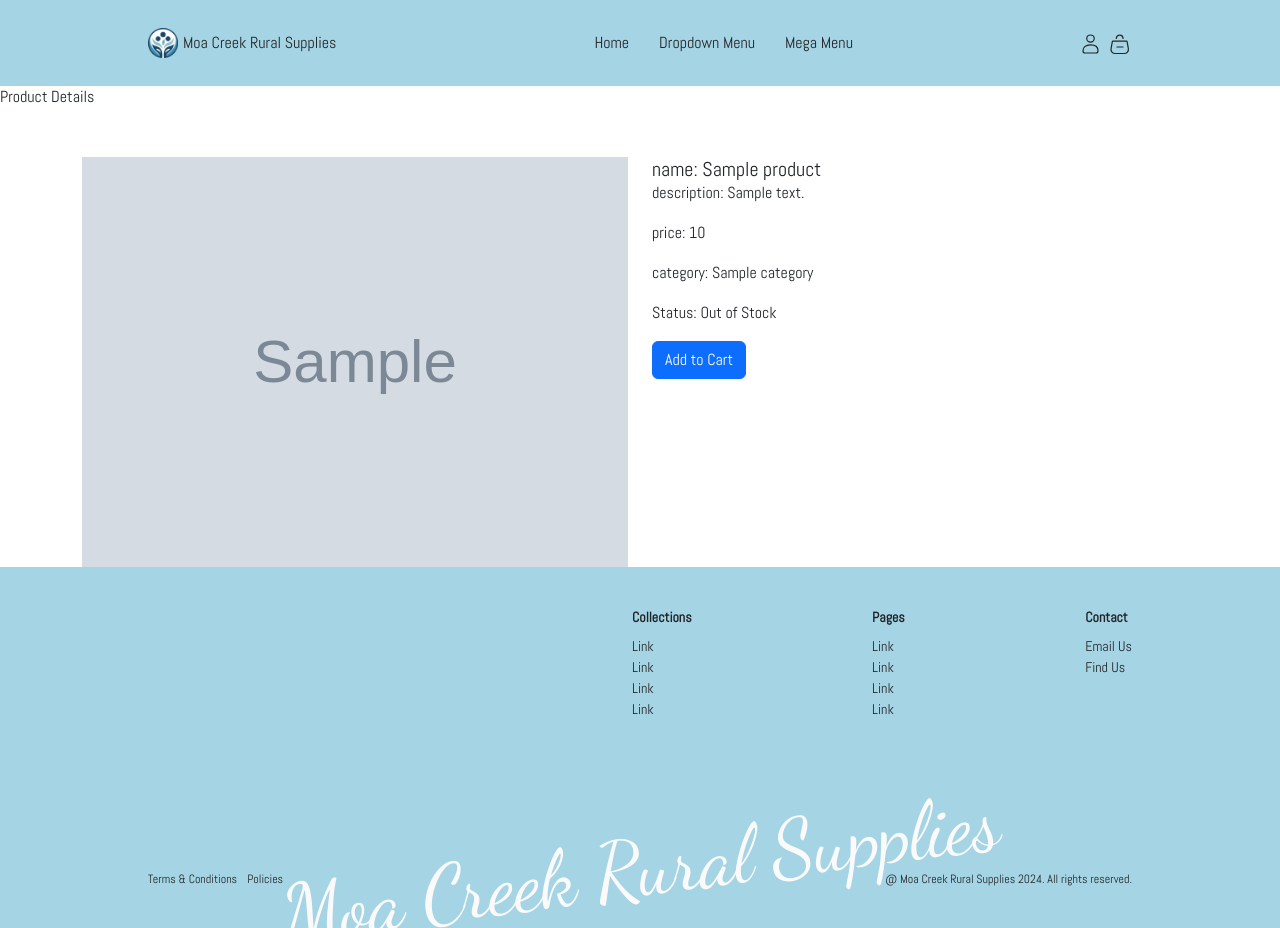
After one commit to thoseJC/Moa-Creek-Rural-Supplies, a Flask app: template templates/product/product_info.html in a window 1280 px wide. The commit adds this page. Run offline with Flask 3, Linux system fonts and the light colour scheme; the template is opened without the code that fills it: most values are stand-ins (such as "Sample title", 1, 10 or a date in 2020); grey boxes marked "Sample" are stand-in pictures.

Commit message:
show single product page.

```diff
--- a/app.py
+++ b/app.py
@@ -159,3 +159,35 @@ def manage_own_profile():
 	return render_template('global/manage_own_profile.html',
 		user=user,
 		msg_obj=msg_obj)
+
+@app.route('/product/<int:product_id>')
+def show_product(product_id):
+	cursor = getCursor()
+	sql_query = """
+		SELECT
+			p.product_id,
+			p.name,
+			p.description,
+			p.price,
+			p.pd_image_path,
+			c.name,
+			p.is_active
+		FROM products p
+		JOIN categories c
+		ON p.category_id = c.category_id
+		WHERE p.product_id = %s;
+	"""
+	cursor.execute(sql_query, (product_id,))
+	fetched_product = cursor.fetchone()
+	product = {
+		"id":fetched_product[0],
+		"name": fetched_product[1],
+		"description": fetched_product[2],
+		"price": fetched_product[3],
+		"image": fetched_product[4],
+		"category": fetched_product[5],
+		"active": fetched_product[6]
+
+	}
+
+	return render_template('product/product_info.html',product = product)
--- a/database/mcrs-local.sql
+++ b/database/mcrs-local.sql
@@ -138,3 +138,8 @@ INSERT INTO categories (name, parent_id, description, ct_image_path) VALUES
 INSERT INTO categories (name, parent_id, description, ct_image_path) VALUES
 ('Vaccines', 1, 'Vaccines to prevent diseases in animals.', '#'),
 ('Antibiotics', 1, 'Antibiotics to treat animal diseases.', '#');
+
+
+INSERT INTO products (category_id, name, description, price, pd_image_path, is_active) VALUES
+(8, 'shirt', 't shirt', 12.00, 'product1.webp', 1),
+(8, 'hat', 'hat', 22.00, 'product2.webp', 1);
--- a/templates/global/index.html
+++ b/templates/global/index.html
@@ -38,8 +38,8 @@
   {% include "components/section-header.html" %}
   <product-cards class="product-cards--container">
     <div class="product-cards">
-      {% include "components/product-card.html" %}
-      {% include "components/product-card.html" %}
+      {% include "components/product-card.html" %}<a href="{{ url_for('show_product', product_id=1 )}}"><p>Link</p></a>
+      {% include "components/product-card.html" %}<a href="{{ url_for('show_product', product_id=2 )}}"><p>Link</p></a>
       {% include "components/product-card.html" %}
       {% include "components/product-card.html" %}
       {% include "components/product-card.html" %}
--- /dev/null
+++ b/templates/product/product_info.html
@@ -0,0 +1,25 @@
+{% extends 'base.html' %}
+
+{% block header %}
+  Product Details
+{% endblock %}
+
+{% block content %}
+<div class="container mt-5">
+    <div class="row">
+        <div class="col-md-6 ">
+            <img src="{{ url_for('static', filename='images/products/' + product.image) }}"
+            class="card-img-top" alt="{{ product.description }}">
+        </div>
+        <div class="col-md-6">
+            <h5 class="card-title">name: {{ product.name }}</h5>
+            <p class="card-text">description: {{ product.description }}</p>
+            <p class="card-text">price: {{ product.price }}</p>
+            <p class="card-text">category: {{ product.category }}</p>
+            <p class="card-text">Status: {% if product.active %} In Stock {% else %} Out of Stock {% endif %}</p>
+            <a href="#" class="btn btn-primary">Add to Cart</a>
+        </div>
+    </div>
+</div>
+
+{% endblock %}
```
Also changed, not shown: static/images/products/product1.webp (added), static/images/products/product2.webp (added).
